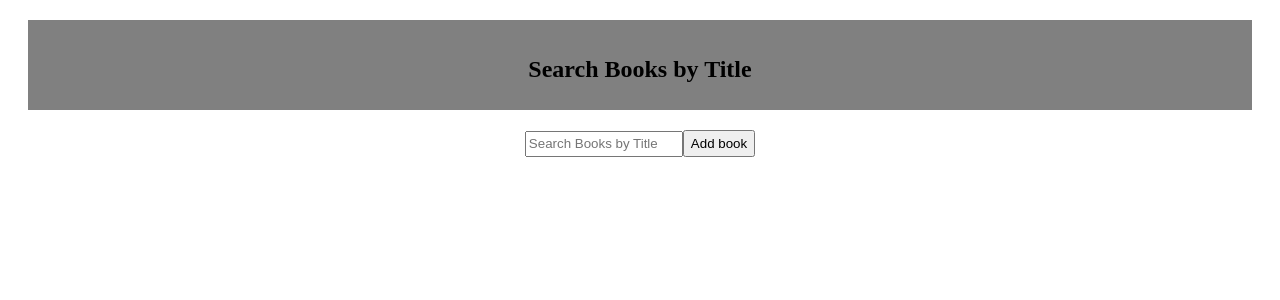
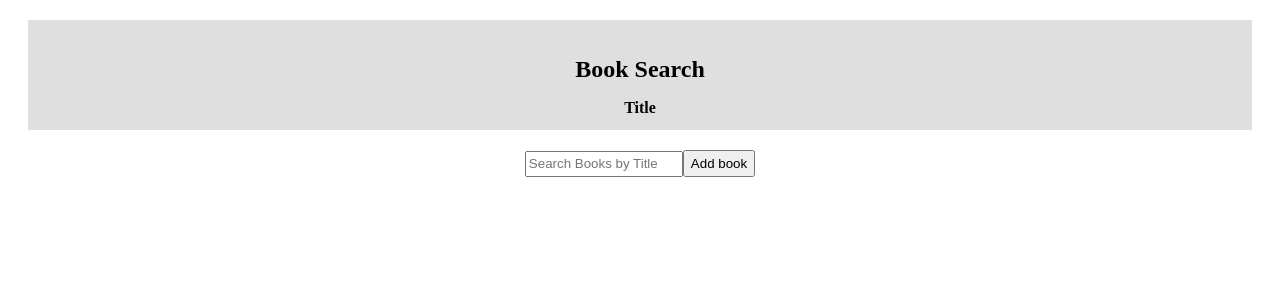
Before and after one commit to jpmaHub/react-my-app, a React (Create React App) app: page / in a window 1280 px wide. Shown: the top 300 px of the page. Built offline with nearby package versions, Linux system fonts and the light colour scheme.

Commit message:
Add Welcome component

```diff
--- a/src/components/AddBook/index.js
+++ b/src/components/AddBook/index.js
@@ -58,7 +58,7 @@ render() {
   let cssbookItem = 'book-item';
 
   let bookItems = this.state.Books.map((book, i) => {
-      return <div class="grid-item" onClick={this.removebook.bind(this)}
+      return <div onClick={this.removebook.bind(this)}
                 className={cssbookItem}
                 key={cssbookItem + i}>{book}
             </div>;
--- a/src/components/Header/index.js
+++ b/src/components/Header/index.js
@@ -1,18 +1,20 @@
 import React from 'react';
 import styled from 'styled-components';
 import SearchType from '../SearchType';
+import Welcome from '../Welcome';
 
 export default function Header(props) {
   return(
     <AppHeader>
-      <SearchType type={props.type == undefined ? "Search Books by Title" : "Search Books by " + props.type}/>
+      <Welcome/>
+      <SearchType type={props.type == undefined ? "Title" : props.type}/>
     </AppHeader>
   );
 }
 
 const AppHeader = styled.header`
-  background-color:grey;
-  height: 50px;
+  background-color:#DFDFDF;
+  height: 70px;
   margin:20px
   padding: 20px;
   text-align: center;
--- a/src/components/SearchType/index.js
+++ b/src/components/SearchType/index.js
@@ -3,12 +3,12 @@ import styled from 'styled-components';
 
 export default function SearchType(props) {
   return (
-    <AppSearchType>
+    <AppType>
       {props.type}
-    </AppSearchType>
+    </AppType>
   );
 }
 
-const AppSearchType = styled.h1`
-  font-size: 1.5em;
+const AppType = styled.h1`
+  font-size: 1em;
 `;
--- /dev/null
+++ b/src/components/Welcome/index.js
@@ -0,0 +1,12 @@
+import React from 'react';
+import styled from 'styled-components';
+
+export default function Welcome(){
+  return(
+    <AppWelcome> Book Search </AppWelcome>
+  );
+}
+
+const AppWelcome = styled.h1`
+  font-size: 1.5em;
+`;
```
Also changed, not shown: 1 other file (tests, documents, lock files or other folders).
